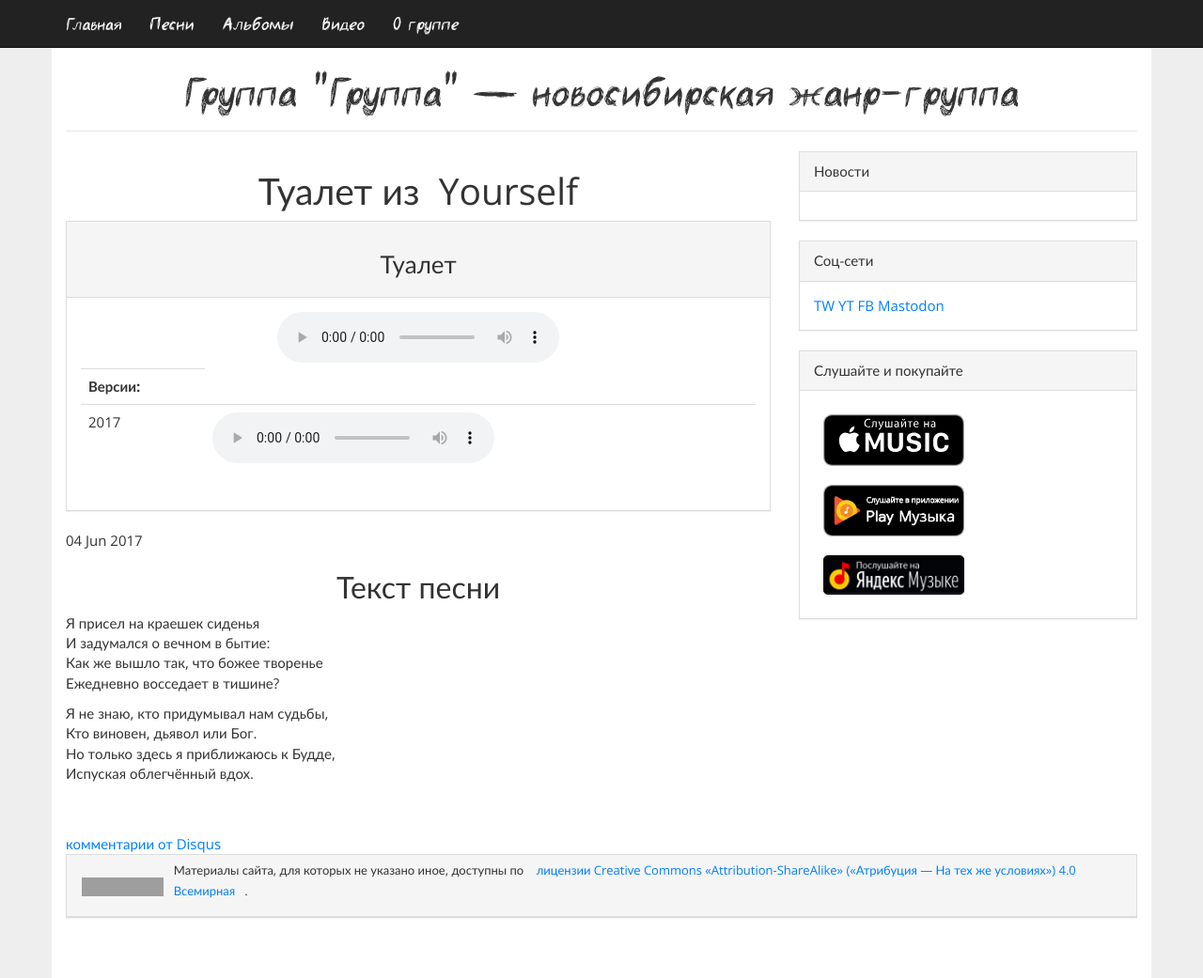
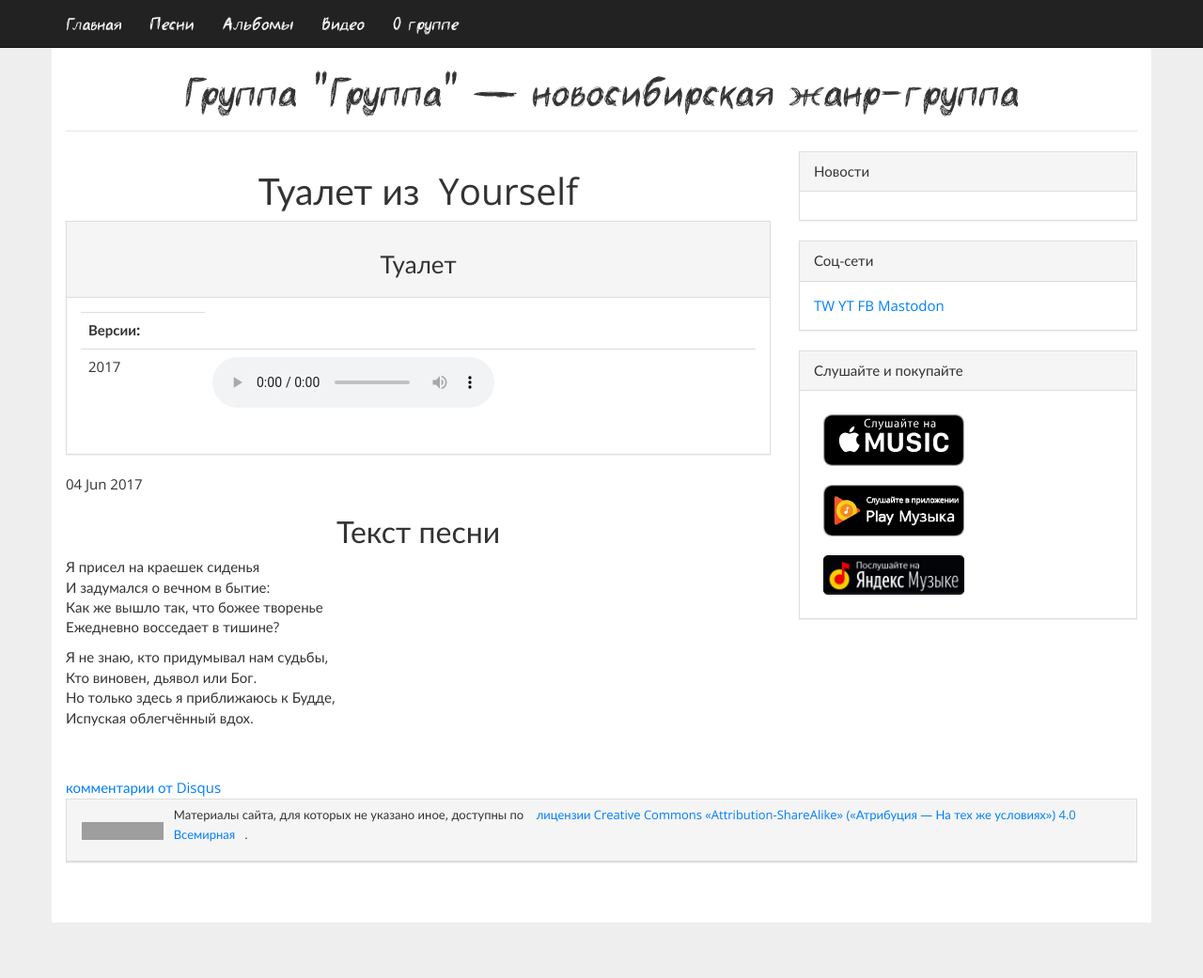
Before and after one commit to gruppa-gruppa-nsk/gruppa-gruppa-nsk.github.io, a Jekyll site: the page built from _posts/songs/05 Yourself/2017-06-04-tualet.markdown, in a window 1280 px wide and 1041 px high. Shown: the whole window at 94% size. Built offline with Jekyll 4.4.1, drawn with Linux system fonts in a browser that asks for light colours; comment, search, counter and statistics services are not loaded; grey boxes are pictures that could not be loaded.

Commit message:
Update song.html

```diff
--- a/_layouts/song.html
+++ b/_layouts/song.html
@@ -23,11 +23,7 @@ layout: default
 			</div>
 			<div class="panel-body">
 				<center>
-					<audio controls>
-						<source src="{{page.download.url}}">
 
-					</audio>
-					<br>
 	<table class="table table-hover">
 	<tr>
 	<th scope="row">Версии:</th>
```
